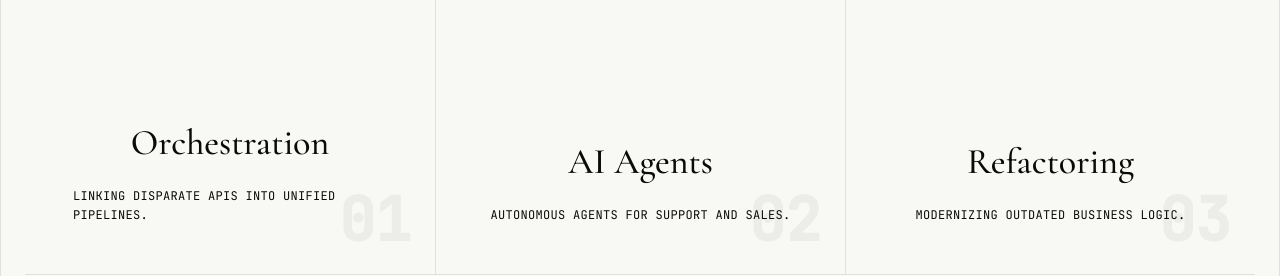
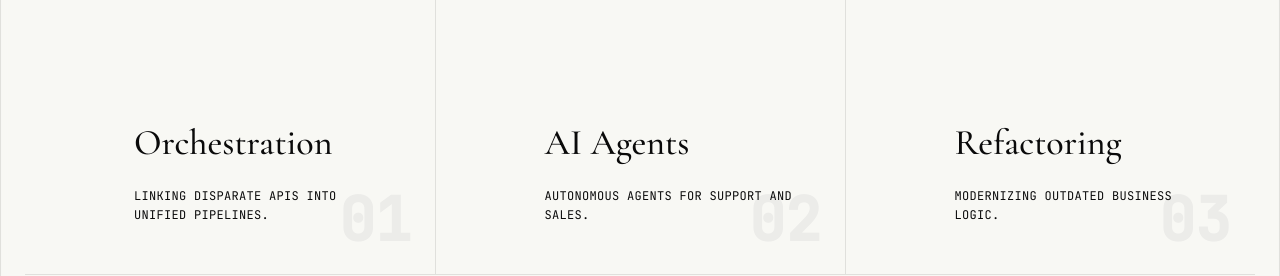
Before and after one commit to tigranu80-lang/tigran-web-prod, a React (Vite) app in the folder TigranWebInter/: page / in a window 1280 px wide. Shown: the part 1260-1536 px from the top of the page. Built offline with nearby package versions, Linux system fonts and the light colour scheme; no server answers.

Commit message:
Fix: Center Services content block but align text to the left

```diff
--- a/TigranWebInter/components/Services.tsx
+++ b/TigranWebInter/components/Services.tsx
@@ -56,9 +56,9 @@ const Services: React.FC = () => {
                 <span className="text-xl">+</span>
               </div>
 
-              <div className="flex flex-col items-start w-full">
-                <h3 className="text-4xl font-serif font-medium text-ink-950 mb-6 group-hover:-translate-y-2 transition-transform duration-500 w-full text-center">{service.title}</h3>
-                <div className="w-full flex justify-center">
+              <div className="flex flex-col items-center w-full">
+                <h3 className="text-4xl font-serif font-medium text-ink-950 mb-6 group-hover:-translate-y-2 transition-transform duration-500 w-full text-center md:text-left md:pl-[calc(50%-6rem)]">{service.title}</h3>
+                <div className="w-full flex justify-center md:justify-start md:pl-[calc(50%-6rem)]">
                    <p className="text-ink-500 font-mono text-xs leading-relaxed max-w-xs uppercase tracking-wide text-left">
                      {service.description}
                    </p>
```
